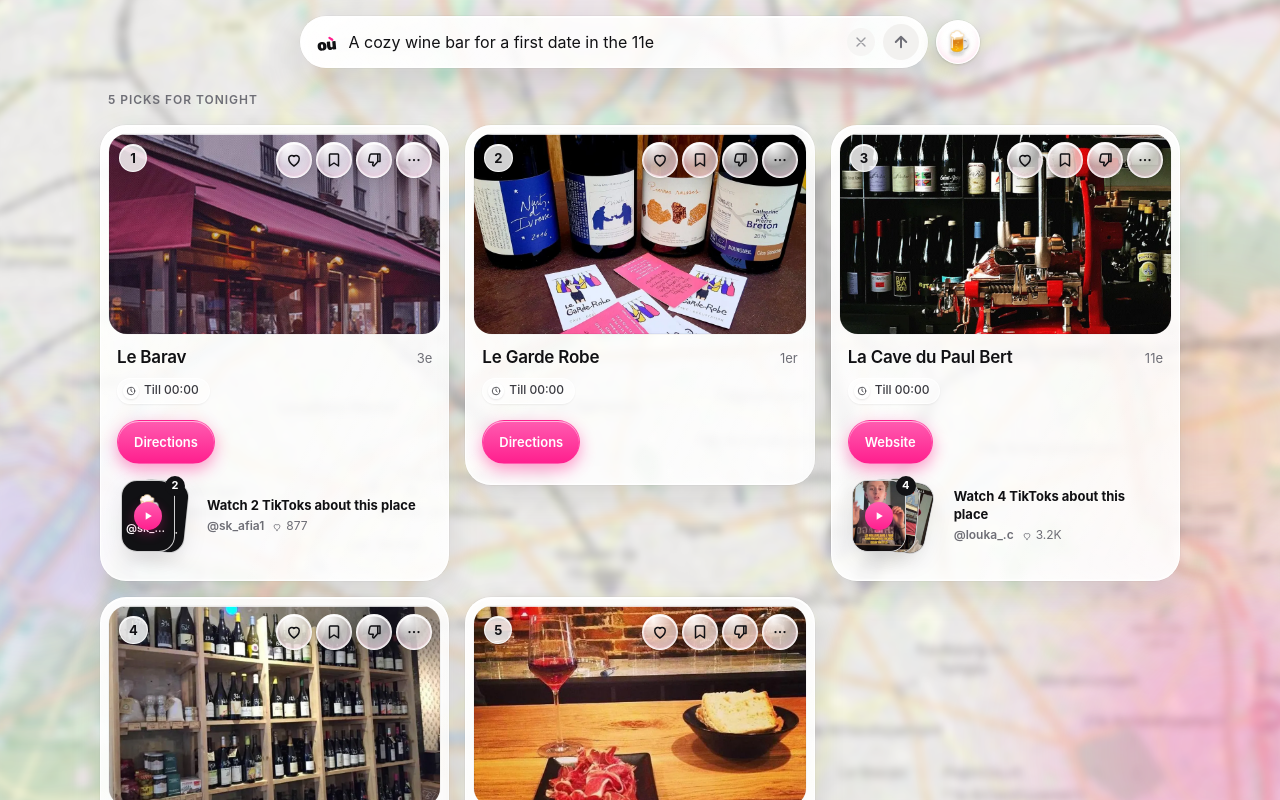
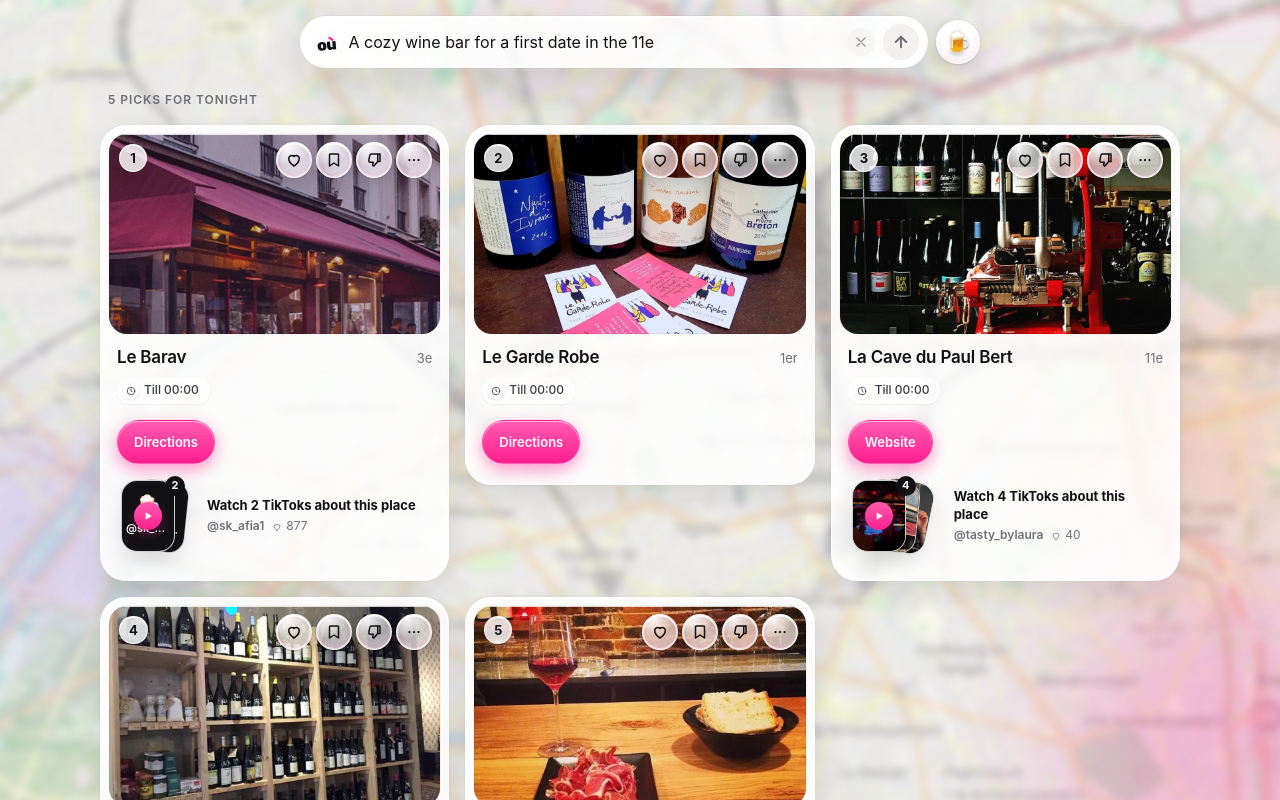
Before and after one commit to jacobscuzzi/ou-site, a React (Vite) app: page / in a window 1280 px wide. Both pictures are taken after a click on the button "A cozy wine bar for a first date in the 11e". Shown: the top 800 px of the page. Built offline with nearby package versions, Linux system fonts and the light colour scheme.

Commit message:
frontend: tiktoks keep the server's order, place-only posts first

```diff
--- a/src/components/Posts.tsx
+++ b/src/components/Posts.tsx
@@ -8,10 +8,6 @@ import './Posts.css'
 const TikTokFeed = lazy(() => import('./TikTokFeed'))
 
 type Props = { posts: Post[]; place: string; actions?: Action[]; kinds?: string[]; focusable: boolean }
-
-export function byLikes(posts: Post[]) {
-  return [...posts].sort((a, b) => (b.likes ?? -1) - (a.likes ?? -1))
-}
 
 export function PostStill({ post, className }: { post: Post; className: string }) {
   const layer = useLayer()
@@ -39,7 +35,8 @@ export default function Posts({ posts, place, actions = [], kinds = [], focusabl
   }, [open])
 
   if (posts.length === 0) return null
-  const sorted = byLikes(posts)
+  // the server's order: posts about this place alone first, then the most liked
+  const sorted = posts
   const top = sorted[0]
   const compact = new Intl.NumberFormat(lang, { notation: 'compact', maximumFractionDigits: 1 })
 
```
